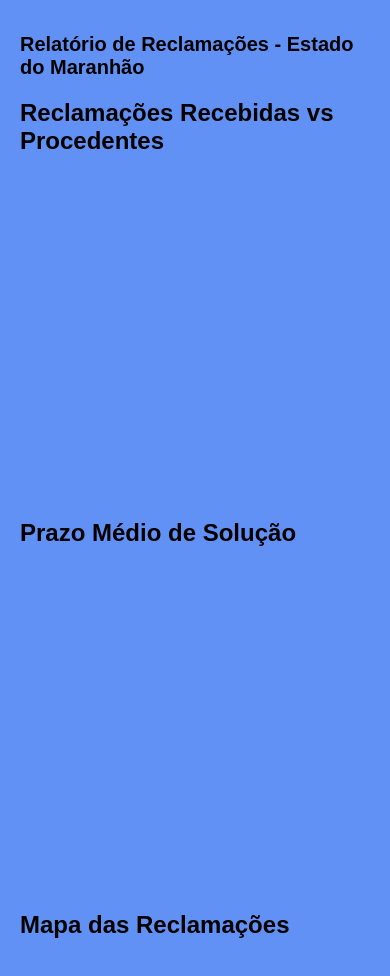
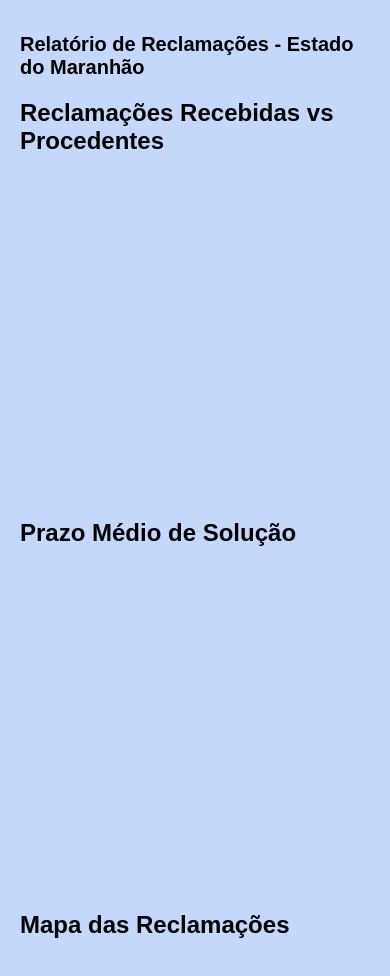
Before and after one commit to RVictorCruz/Equatorial_reclamacoes, a website: page index.html in a window 390 px wide. Drawn offline with nearby package versions, Linux system fonts and the light colour scheme; no server answers.

Commit message:
quarto commit

```diff
--- a/style.css
+++ b/style.css
@@ -79,7 +79,7 @@ canvas {
 /* Ajustes para visualização mobile */
 @media (max-width: 768px) {
   body {
-    background-color: #6291f5;
+    background-color: #c6d7fc;
   }
   .sidebar {
     width: 100%;
```
